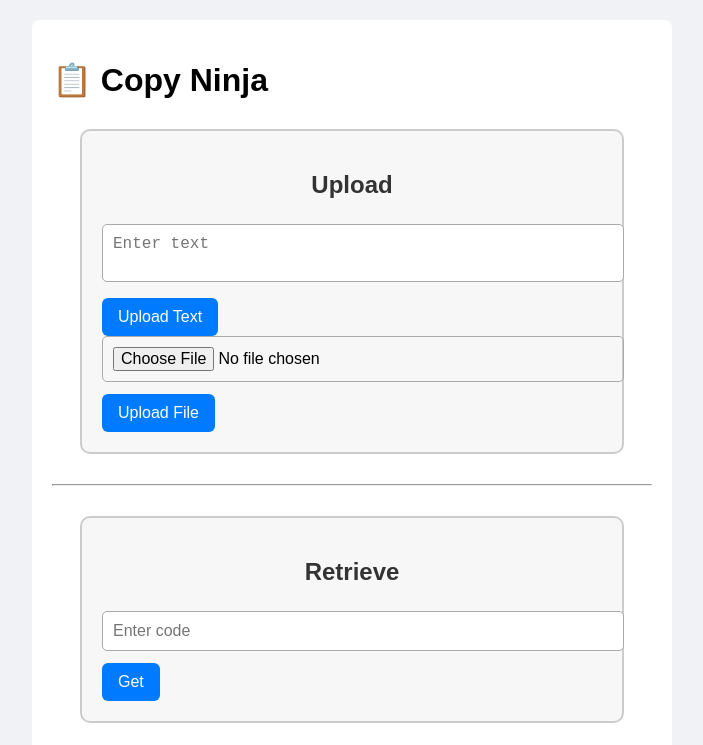
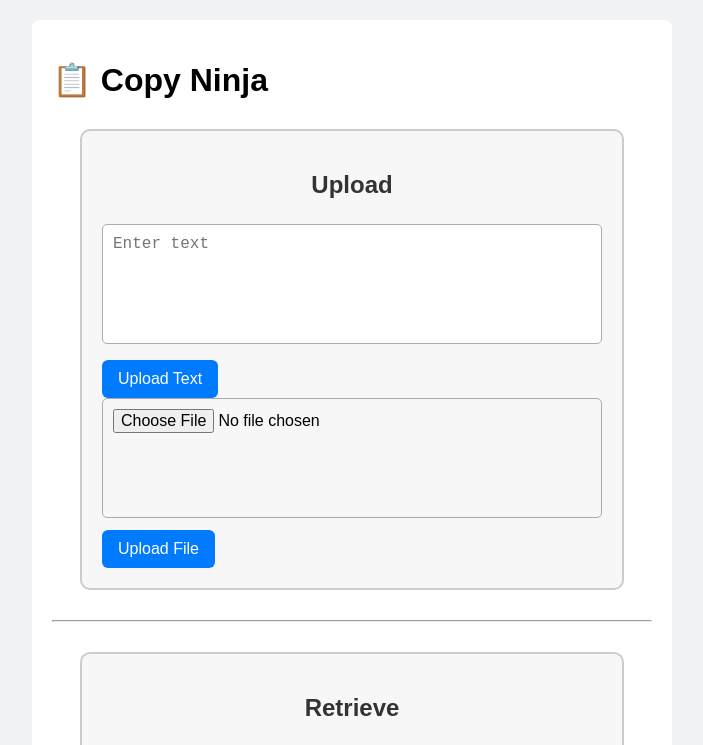
Before and after one commit to Ayushmaan218/Copy_Ninja, a React (Vite) app in the folder client/: page / in a window 1280 px wide. Shown: the top 745 px of the page, without its empty margins (288-991 px from the left). Built offline with nearby package versions, Linux system fonts and the light colour scheme; the HTML template or start-up script is replaced by a standard one.

Commit message:
Update RetrieveForm.css

```diff
--- a/client/src/components/RetrieveForm.css
+++ b/client/src/components/RetrieveForm.css
@@ -20,12 +20,16 @@ textarea,
 input[type="text"],
 input[type="file"] {
   width: 100%;
+  max-width: 100%;
+  box-sizing: border-box;
   margin-bottom: 12px;
   padding: 10px;
   font-size: 16px;
   border: 1px solid #aaa;
   border-radius: 5px;
-  resize: none;
+  resize: none; /* prevent dragging resize */
+  overflow: auto;
+  min-height: 120px;
 }
 
 button {
```
